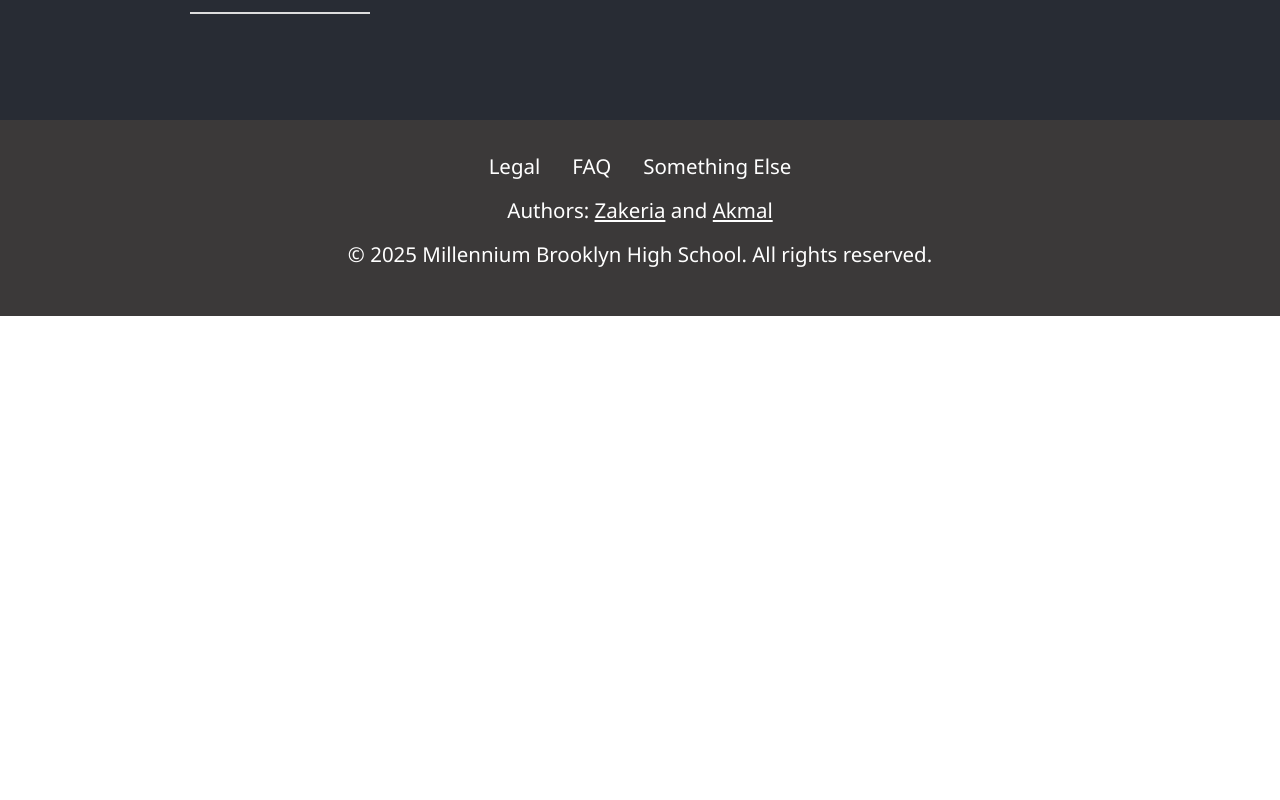
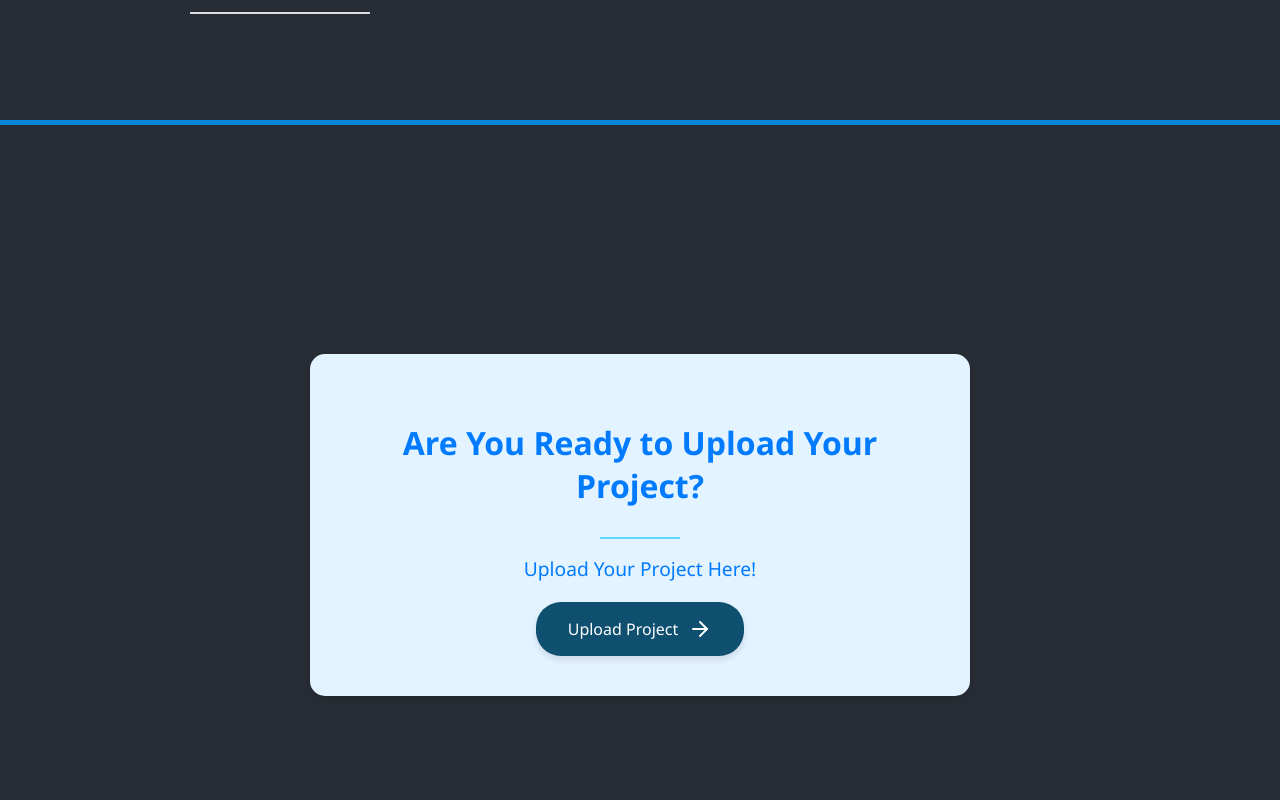
Before and after one commit to akmalm07/Hackathon-Showcase-Website, a React (Create React App) app in the folder frontend/: page / in a window 1280 px wide. Shown: the part 1400-2200 px from the top of the page. Before the commit the page ends 1716 px from the top, so only its background shows below. Built offline with nearby package versions, Linux system fonts and the light colour scheme.

Commit message:
Created Upload Project Page

```diff
--- a/frontend/package.json
+++ b/frontend/package.json
@@ -11,7 +11,7 @@
     "react": "^19.1.1",
     "react-dom": "^19.1.1",
     "react-router-dom": "^7.8.0",
-    "react-scripts": "5.0.1",
+    "react-scripts": "^5.0.1",
     "web-vitals": "^2.1.4"
   },
   "scripts": {
--- a/frontend/src/App.js
+++ b/frontend/src/App.js
@@ -6,6 +6,7 @@ import About from './About';
 import Chat from './Chat';
 import Footer from './Footer';
 import Legal from './Legal';
+import Upload from './Upload';
 
 
 
@@ -20,7 +21,7 @@ export default function App() {
             <ChatButton />
             <Home />
             <About />
-          {/* -- Add the Join Page Here --- */}
+            <Upload />
            <Footer />
 
           </>
@@ -47,7 +48,13 @@ export default function App() {
             <Legal />
           </>
         } />
-
+        <Route path="/upload" element=
+        {
+          <>
+            <NavBar />
+            <Upload />
+          </>
+        } />
       </Routes>
     </Router>
   );
--- a/frontend/src/Footer.js
+++ b/frontend/src/Footer.js
@@ -9,7 +9,7 @@ export default function Footer()
                 <li><a href="/">FAQ</a></li>
                 <li><a href="/ai">Something Else</a></li>
             </ul>
-            <p>Authors: <a href="#">Zakeria</a> and <a href="#">Akmal</a></p>
+            <p>Authors: <a href="#">Zakaria</a> and <a href="#">Akmal</a></p>
             <p>&copy; 2025 Millennium Brooklyn High School. All rights reserved.</p>
         </footer>
     );
--- a/frontend/src/NavBar.js
+++ b/frontend/src/NavBar.js
@@ -42,6 +42,7 @@ function NavbarList({ setModal = () => {} }) {
     <ul>
       <li><AboutLink setModal={setModal} /></li>
       <li><a onClick={() => setModal(false)} target="_blank" rel="noopener noreferrer" href={FORM_URL}>Join</a></li>
+      <li><Link to="/upload" onClick={() => setModal(false)}>Upload Project</Link></li>
       <li><Link to="/faq" onClick={() => setModal(false)}>FAQ</Link></li>
       <li><Link to="/ai" onClick={() => setModal(false)}>Chat with Bot</Link></li>
     </ul>
--- /dev/null
+++ b/frontend/src/Upload.js
@@ -0,0 +1,49 @@
+import React, { useState, useEffect } from "react";
+import { useLocation } from "react-router-dom";
+import { ArrowRight } from "lucide-react";
+import "./style/upload.css";
+
+// Google Form URL(for uploading project)
+const FORM_URL = "https://docs.google.com/forms/d/e/1FAIpQLSf16w03pQmC7W9tVN0JasGeG1ciNbuKoXDfqOCO93WLRI42vA/viewform?usp=dialog";
+
+function UploadButton() {
+  return (
+    <a href={FORM_URL} target="_blank" rel="noopener noreferrer" className="upload-btn">
+      Upload Project <ArrowRight className="upload-icon" />
+    </a>
+  );
+}
+
+function UploadSection() {
+  const location = useLocation();
+  const [isAboutPage, setIsAboutPage] = useState(false);
+
+  // this checks if user is in home/about page
+  useEffect(() => {
+    if (location.pathname === "/") {
+      setIsAboutPage(true);
+    } else {
+      setIsAboutPage(false);
+    }
+  }, [location]);
+
+  return (
+    <section id="Upload-Sec" className={isAboutPage ? "about-page" : ""}>
+      <div className="upload-info">
+        <div className="upload-title">
+          <h2>Are You Ready to Upload Your Project?</h2>
+          <p>Upload Your Project Here!</p>
+        </div>
+        <UploadButton />
+      </div>
+    </section>
+  );
+}
+
+export default function Upload() {
+  return (
+    <>
+      <UploadSection />
+    </>
+  );
+}
--- /dev/null
+++ b/frontend/src/style/upload.css
@@ -0,0 +1,83 @@
+@import url("./root.css");
+
+/* upload.css */
+
+/* Container for the Upload Section */
+#Upload-Sec {
+  display: flex;
+  justify-content: center;
+  align-items: center;
+  padding: 80px 20px;
+  background-color: var(--about-background-color);
+  min-height: 80vh;
+  flex-direction: column;
+  text-align: center;
+}
+
+
+.upload-info {
+  text-align: center;
+  padding: 40px 30px;
+  background-color: #e3f3ff;
+  border-radius: 15px;
+  box-shadow: 0 4px 8px rgba(0, 0, 0, 0.1);
+  max-width: 600px;
+  width: 100%;
+}
+
+.upload-title h2 {
+  font-size: 2.5rem;
+  color: #007bff;
+  margin-bottom: 10px;
+}
+
+.upload-title p {
+  font-size: 1.2rem;
+  color: #007bff;
+  margin-bottom: 20px;
+}
+
+
+.upload-btn {
+  background-color: #0f4f6f;
+  color: white;
+  font-size: 16px;
+  padding: 15px 32px;
+  border: none;
+  border-radius: 25px;
+  cursor: pointer;
+  display: flex;
+  align-items: center;
+  justify-content: center;
+  transition: background-color 0.3s ease;
+  box-shadow: 0 4px 6px rgba(0, 0, 0, 0.1);
+  margin-top: 20px;
+  text-decoration: none;
+  width: fit-content;
+  margin-left: auto;
+  margin-right: auto;
+}
+
+.upload-btn:hover {
+  background-color: #0088cc;
+}
+
+.upload-btn .upload-icon {
+  margin-left: 10px;
+  font-size: 20px;
+}
+
+.upload-info img {
+  max-width: 80px;
+  margin-bottom: 20px;
+}
+
+#Upload-Sec h2 {
+  font-size: 2rem;
+  color: #007bff;
+  font-weight: bold;
+}
+
+#Upload-Sec.about-page {
+  border-top: 5px solid rgb(9, 135, 219);
+}
```
Also changed, not shown: 1 other file (tests, documents, lock files or other folders).
